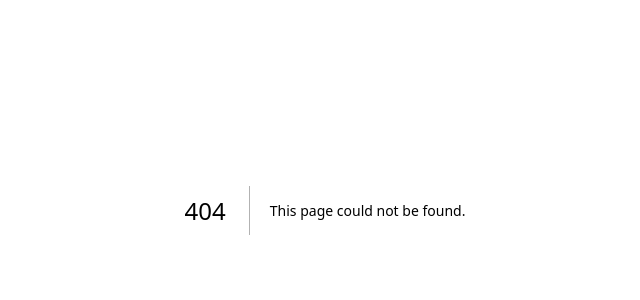
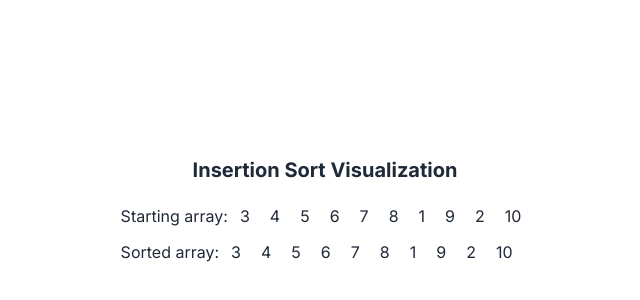
Before and after one commit to fractal-bootcamp/parthagrawal.algorithms, a Next.js app: page /algorithms/insertionsort in a window 1280 px wide. Before the commit this address had no page. Shown: the part 190-490 px from the top of the page, without its empty margins (315-955 px from the left). Built offline with nearby package versions, Linux system fonts and the light colour scheme.

Commit message:
create page

```diff
--- a/src/app/algorithms/bubblesort/page.tsx
+++ b/src/app/algorithms/bubblesort/page.tsx
@@ -18,6 +18,7 @@ export default function BubbleSort() {
   //   step: 0
 
   // })
+
 
 
   useEffect(() => {
--- /dev/null
+++ b/src/app/algorithms/insertionsort/page.tsx
@@ -0,0 +1,62 @@
+"use client"
+
+import { useState } from "react"
+
+export const Insertion = () => {
+    const [startArr, setStart] = useState([3, 4, 5, 6, 7, 8, 1, 9, 2, 10])
+    // const { arr } = bubbleSort(startArr)
+    const [arr, setArr] = useState<number[]>(structuredClone(startArr))
+    // const [sorted, setSorted] = useState(false);
+    // const [step, setStep] = useState(0);
+    // const [stepMetadata, setStepMetadata] = useState<{
+    //   step: number;
+    //   swapped: boolean
+    // }>({
+    //   swapped: false,
+    //   step: 0
+
+    // })
+
+
+
+
+    return (
+        <>
+            <div className="h-full flex flex-col justify-center items-center gap-5">
+
+                <div className="text-xl font-bold">
+
+                    Insertion Sort Visualization
+                </div>
+                <div className="flex flex-col gap-3">
+
+                    <div className="flex flex-row gap-1">
+                        Starting array: {startArr.map((num, idx) => {
+                            return <span className="mx-2">{num}</span>
+                        })}
+                    </div>
+                    <div className="flex flex-row gap-1">
+                        Sorted array: {arr.map((num, idx) => {
+                            return <span className="mx-2">{num}</span>
+                        })}
+                    </div>
+
+                </div>
+
+            </div>
+        </>
+    );
+}
+
+const Rectangle = ({ length, isTarget }: { length: number, isTarget: boolean }) => {
+    const boxHeight = length * 20;
+    const color = isTarget ? "#CD5C5C" : "#6495ED"
+    return (
+        <div style={{ height: boxHeight, backgroundColor: color }} className="w-[25px]">
+
+        </div>
+    )
+
+}
+
+export default Insertion
```
Also changed, not shown: src/app/algorithms/insertionsort/insertionSort.ts (added).
